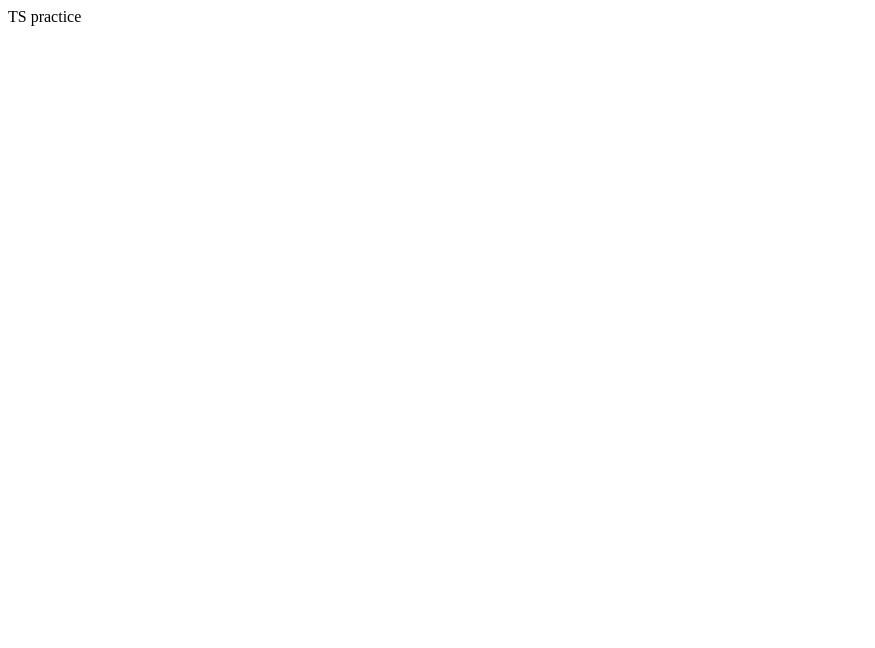
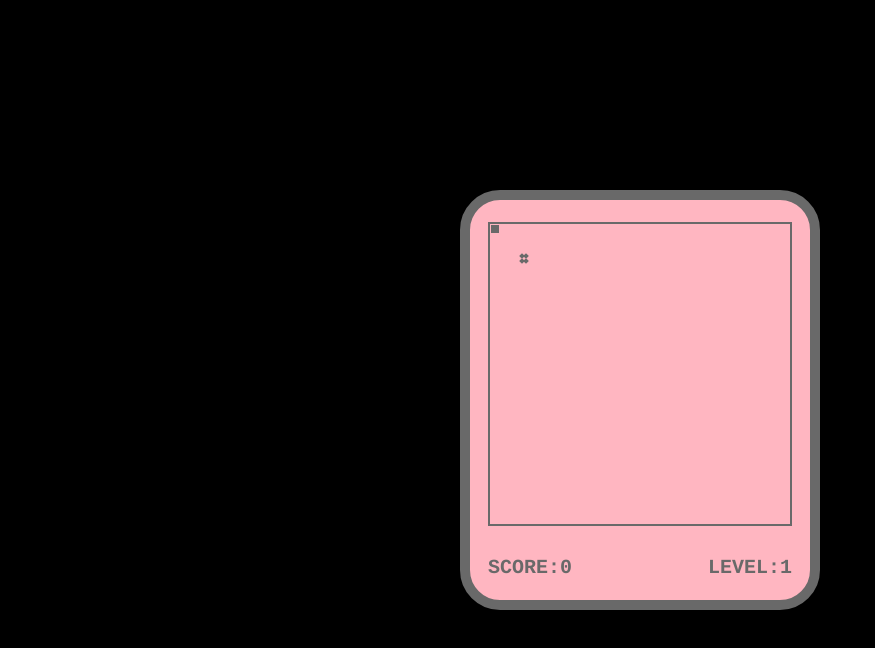
Before and after one commit to blingbling-110/gluttonous-snake, a website built with webpack: page public/index.html in a window 1280 px wide. Shown: the whole page, without its empty margins (0-875 px from the left). Built offline with nearby package versions, Linux system fonts and the light colour scheme.

Commit message:
feat: 完成基础UI build: 更正postcss选项

```diff
--- a/package.json
+++ b/package.json
@@ -20,6 +20,7 @@
     "mini-css-extract-plugin": "^2.4.2",
     "postcss-loader": "^6.2.0",
     "postcss-preset-env": "^6.7.0",
+    "sass": "^1.43.2",
     "sass-loader": "^12.2.0",
     "style-loader": "^3.3.0",
     "ts-loader": "^9.2.6",
--- a/public/index.html
+++ b/public/index.html
@@ -8,6 +8,28 @@
     <title>Gluttonous Snake</title>
 </head>
 <body>
-
+<div id="main">
+    <div id="stage">
+        <div id="snake">
+            <!--贪吃蛇的各部分-->
+            <div></div>
+        </div>
+        <div id="food">
+            <!--食物区别于蛇-->
+            <div></div>
+            <div></div>
+            <div></div>
+            <div></div>
+        </div>
+    </div>
+    <div id="panel">
+        <div>
+            SCORE:<span id="score">0</span>
+        </div>
+        <div>
+            LEVEL:<span id="level">1</span>
+        </div>
+    </div>
+</div>
 </body>
 </html>
--- /dev/null
+++ b/src/main.scss
@@ -0,0 +1,75 @@
+$bg-color: lightpink;
+$color: dimgrey;
+
+* {
+  margin: 0;
+  padding: 0;
+  box-sizing: border-box;
+}
+
+body {
+  width: 100vw;
+  height: 100vh;
+  background-color: black;
+  font: bold 20px 'Courier';
+}
+
+#main {
+  width: 360px;
+  height: 420px;
+  background-color: $bg-color;
+  color: $color;
+  margin: 0 auto;
+  position: relative;
+  top: 50%;
+  transform: translateY(-50%);
+  border: solid 10px $color;
+  border-radius: 40px;
+  display: flex;
+  flex-direction: column;
+  align-items: center;
+  justify-content: center;
+
+  #stage {
+    width: 304px;
+    height: 304px;
+    border: solid 2px $color;
+    position: relative;
+  }
+
+  #panel {
+    width: 304px;
+    margin-top: 30px;
+    display: flex;
+    justify-content: space-between;
+  }
+}
+
+#snake {
+  & > div {
+    width: 10px;
+    height: 10px;
+    background-color: $color;
+    border: solid 1px $bg-color;
+    position: absolute;
+  }
+}
+
+#food {
+  width: 10px;
+  height: 10px;
+  position: absolute;
+  // TODO tmp
+  top: 30px;
+  left: 30px;
+  // END tmp
+  display: flex;
+  flex-flow: wrap;
+
+  & > div {
+    width: 4px;
+    height: 4px;
+    background-color: $color;
+    transform: rotate(45deg);
+  }
+}
--- a/src/main.ts
+++ b/src/main.ts
@@ -1 +1 @@
-document.body.insertAdjacentText('afterbegin', 'TS practice')
+import './main.scss'
```
Also changed, not shown: build/webpack.dev.js, build/webpack.prod.js, dist/index.html, dist/main.css (added), 3 other files.
